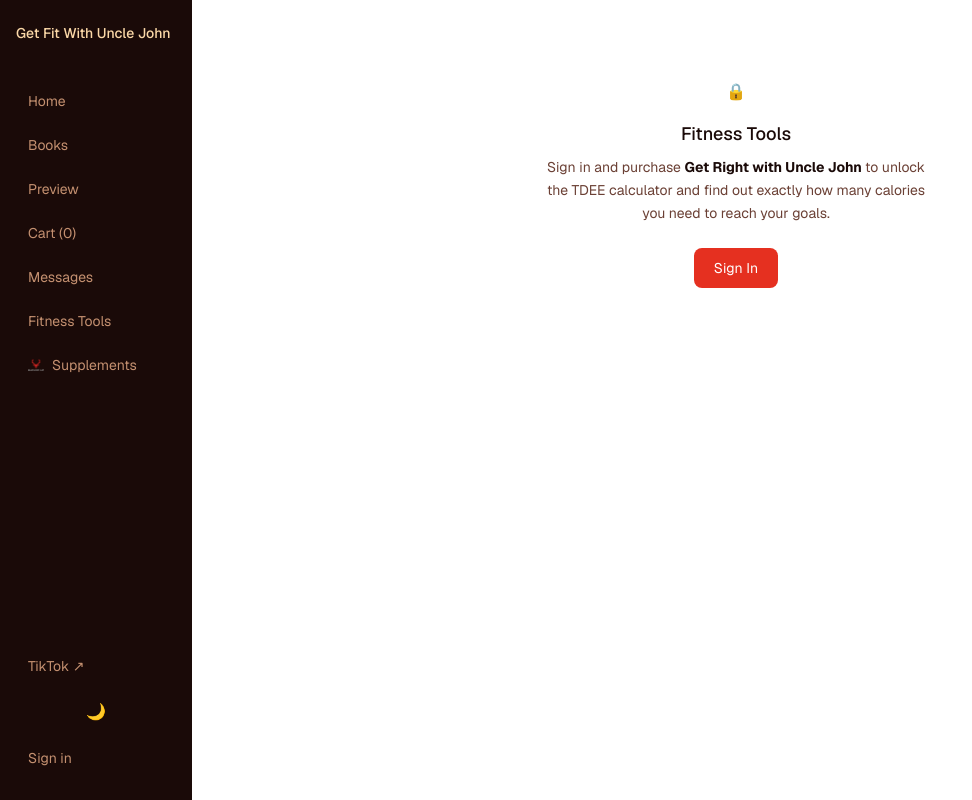
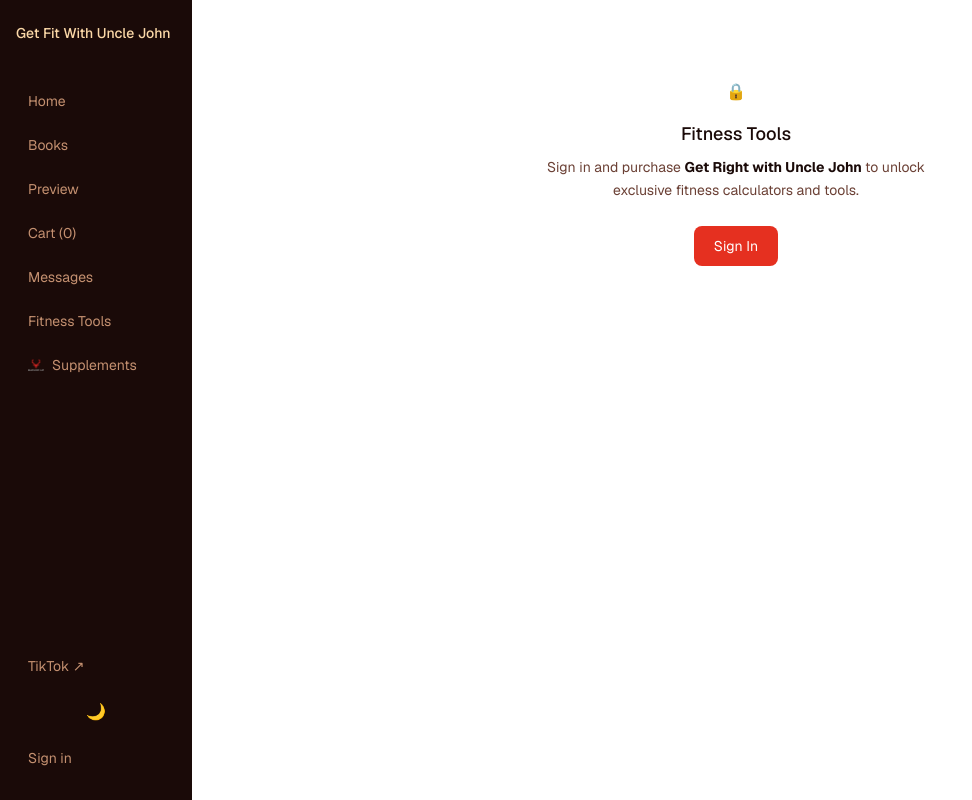
Before and after one commit to johnadms3/get-fit-with-unclejohn-ebook---store, a Next.js app: page /tools in a window 1280 px wide. Shown: the whole page, without its empty margins (0-972 px from the left). Built offline with nearby package versions, Linux system fonts and the light colour scheme; no server answers.

Commit message:
Add 1RM calculator and tools hub page

```diff
--- a/app/tools/one-rep-max/page.tsx
+++ b/app/tools/one-rep-max/page.tsx
@@ -33,7 +33,7 @@
             try {
                 const res = await fetch("/api/verify-purchase")
                 const data = await res.json()
-                setPurchased(data.puchased)
+                setPurchased(data.purchased)
             } catch {
                 setPurchased(false)
             }
--- a/app/tools/page.tsx
+++ b/app/tools/page.tsx
@@ -51,7 +51,7 @@
                 </h2>
                 <p className="text-sm mb-6 max-w-sm leading-relaxed" style={{ color: "var(--text-muted)" }}>
                     Sign in and purchase <strong style={{ color: "var(--text-main)" }}>Get Right with Uncle John </strong>
-                    to unlock the TDEE calculator and find out exactly how many calories you need to reach your goals.
+                    to unlock exclusive fitness calculators and tools.
                 </p>
                 <Link
                     href="/sign-in"
@@ -75,8 +75,8 @@
                         Fitness Tools
                     </h2>
                     <p className="text-sm mb-6 max-w-sm leading-relaxed" style={{ color: "var(--text-muted)" }}>
-                        Purchase<strong style={{ color: "var(--text-main)" }}> Get Right with Uncle John</strong> to
-                        unlock the TDEE calculator and find out exactly how many calories you need to reach your goals.
+                        Purchase <strong style={{ color: "var(--text-main)" }}>Get Right with Uncle John </strong>
+                    to unlock exclusive fitness calculators and tools.
                     </p>
                     <Link
                         href="/"
--- a/app/tools/tdee/page.tsx
+++ b/app/tools/tdee/page.tsx
@@ -154,6 +154,9 @@
     return (
         <PageLayout>
             <div className="px-4 sm:px-6 py-8 max-w-lg page-enter">
+                <Link href="/tools" className="text-xs mb-4 inline-block" style={{ color: "var(--accent)" }}>
+                    ⃖ Back to tools
+                </Link>
 
                 <h1 className="text-2x1 font-medium mb-1" style={{ color: "var(--accent)" }}>
                     TDEE Calculator
```
